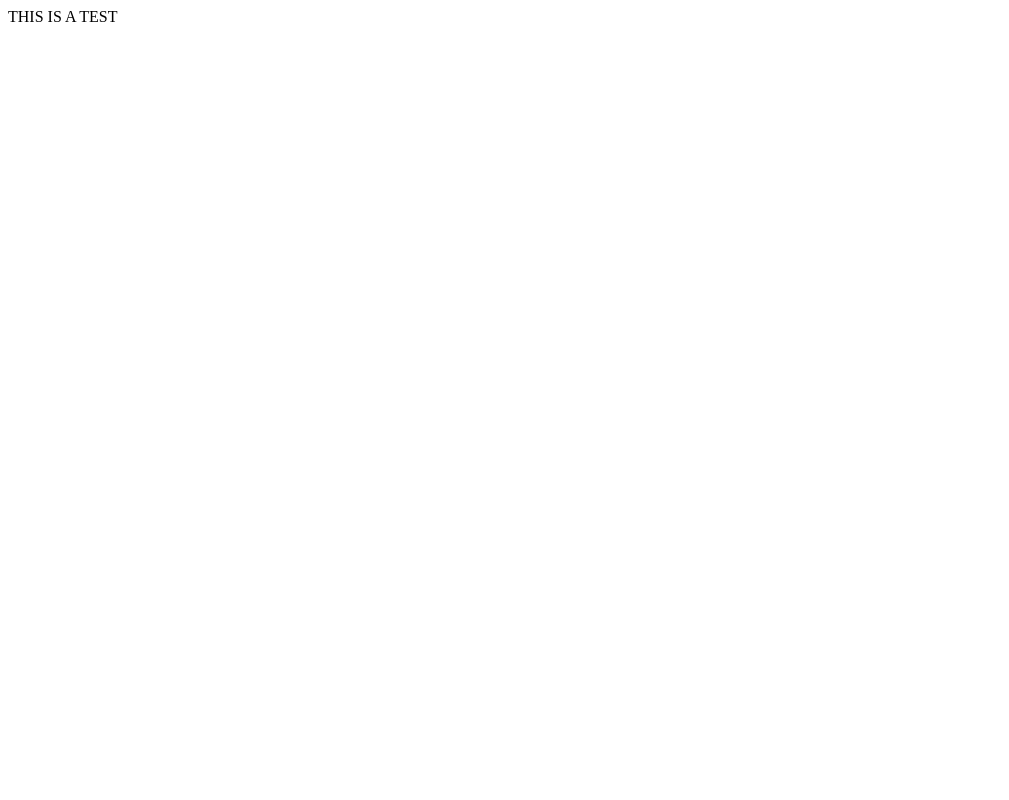
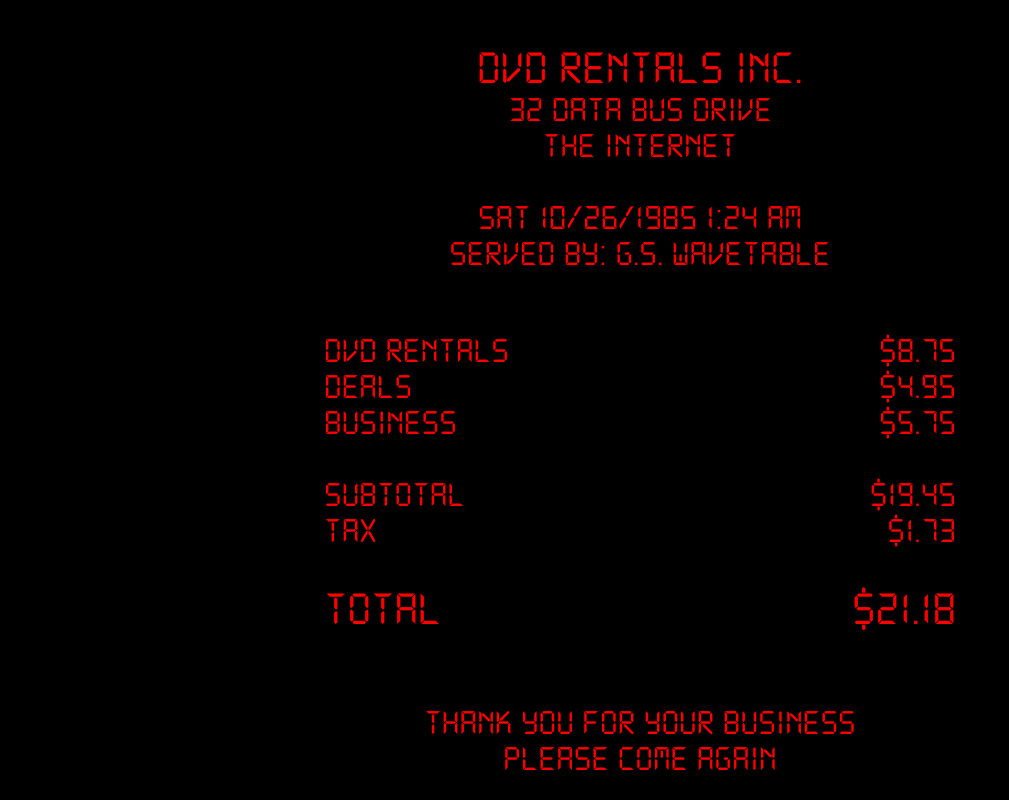
Before and after one commit to OSToastBach/dvd-rentals.biz, a plain HTML site: page index.html in a window 1280 px wide. Shown: the whole page, without its empty margins (0-1009 px from the left). Drawn offline with Linux system fonts and the light colour scheme.

Commit message:
Update index.html

```diff
--- a/index.html
+++ b/index.html
@@ -1,7 +1,82 @@
 <HTML>
 <HEAD>
+<STYLE>
+body {
+	background-color: #000000;
+	color: #FFFFFF;
+}
+
+@font-face {
+  font-family: FONT1;
+  src: url(stuff/DS-DIGI.TTF);
+}
+
+div.a {
+  font-family: FONT1;
+  font-size: 36px;
+  color: #FF0000;
+  float: left;
+  padding-left: 25%;
+  padding-top: 2%;
+}
+
+div.b {
+  font-family: FONT1;
+  font-size: 36px;
+  color: #FF0000;
+  text-align: right;
+  padding-right: 25%;
+  padding-top: 2%;
+}
+
+div.c {
+  font-family: FONT1;
+  font-size: 36px;
+  color: #FF0000;
+}
+</STYLE>
 </HEAD>
 <BODY>
-<P>THIS IS A TEST</P>
+
+<DIV CLASS="c"><CENTER>
+<!--<img src="stuff/dvd-rentals.png">!-->
+<BR><SPAN STYLE="font-size: 48px;">DVD RENTALS INC.</SPAN>
+<BR>32 DATA BUS DRIVE
+<BR>THE INTERNET
+<BR>
+<BR>SAT 10/26/1985 1:24 AM
+<BR>SERVED BY: G.S. WAVETABLE
+</DIV>
+
+<DIV CLASS="a">
+<!--<img src="stuff/dvd-rentals.png">!-->
+<BR>DVD RENTALS
+<BR>DEALS
+<BR>BUSINESS
+<BR>
+<BR>SUBTOTAL
+<BR>TAX
+<BR>
+<BR><SPAN STYLE="font-size: 48px;">TOTAL</SPAN>
+</DIV>
+
+<DIV CLASS="b">
+<!--<img src="stuff/dvd-rentals.png">!-->
+<BR>$8.75
+<BR>$4.95
+<BR>$5.75
+<BR>
+<BR>$19.45
+<BR>$1.73
+<BR>
+<BR><SPAN STYLE="font-size: 48px;">$21.18</SPAN>
+</DIV>
+
+<DIV CLASS="c"><CENTER>
+<BR>
+<BR>THANK YOU FOR YOUR BUSINESS
+<BR>PLEASE COME AGAIN
+<DIV>
+
 </BODY>
 </HTML>
```
